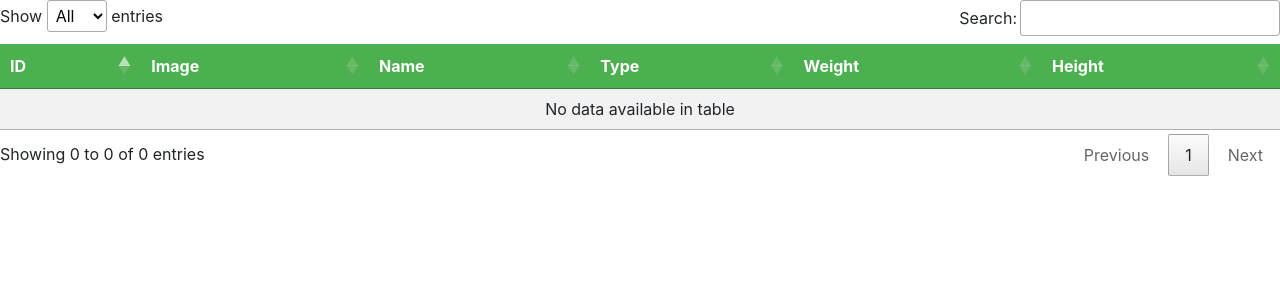
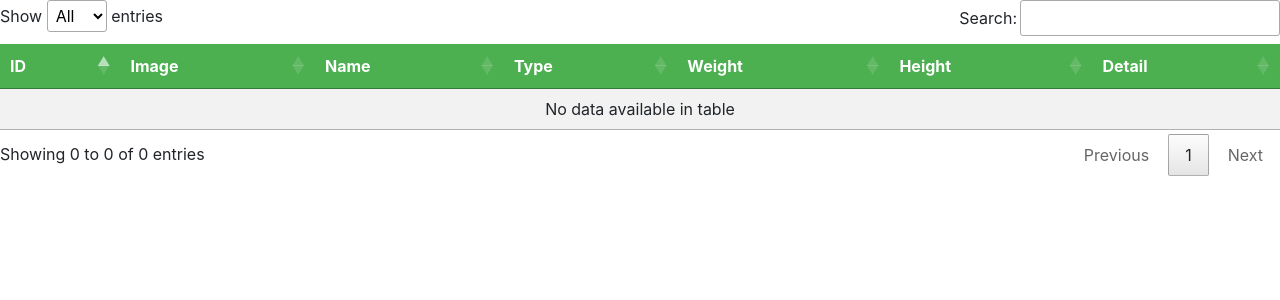
Before and after one commit to Steelataure/Pokedex, a PHP site: page / in a window 1280 px wide. Shown: the top 300 px of the page. Run offline with PHP 8.4, Linux system fonts and the light colour scheme; data that the repository does not hold is empty; some libraries are stand-ins or nearby versions.

Commit message:
'detail_page'

```diff
--- a/index.php
+++ b/index.php
@@ -14,6 +14,7 @@ require_once "header.php";
 				<th>Type</th>
                 <th>Weight</th>
                 <th>Height</th>
+                <th>Detail</th>
 			</tr>
 		</thead>
 		<tbody>
@@ -44,6 +45,8 @@ require_once "header.php";
                     <td> <?= $name_type ?></td>
                     <td> <?= $weight ?></td>
                     <td> <?= $height ?></td>
+                    <td><button type="button" class="btn btn-dark" onclick="window.location.href='detail.php/?id=<?= $id ?>'">Detail</button>
+                    </td>
                     </tr>
                     <?php
                 endforeach;
```
Also changed, not shown: detail.php (added).
